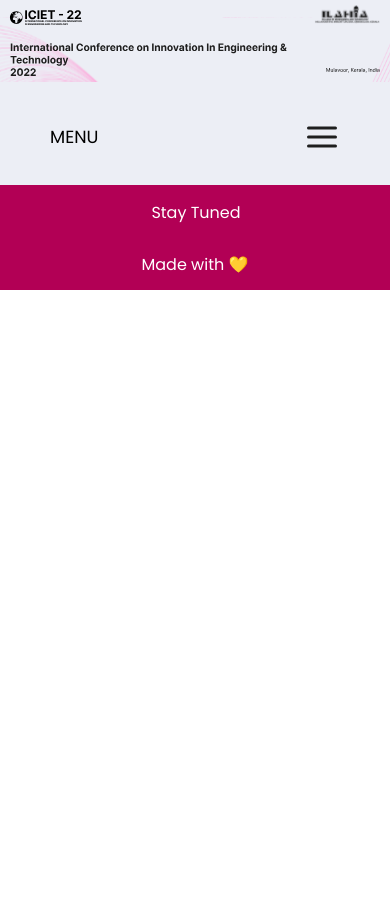
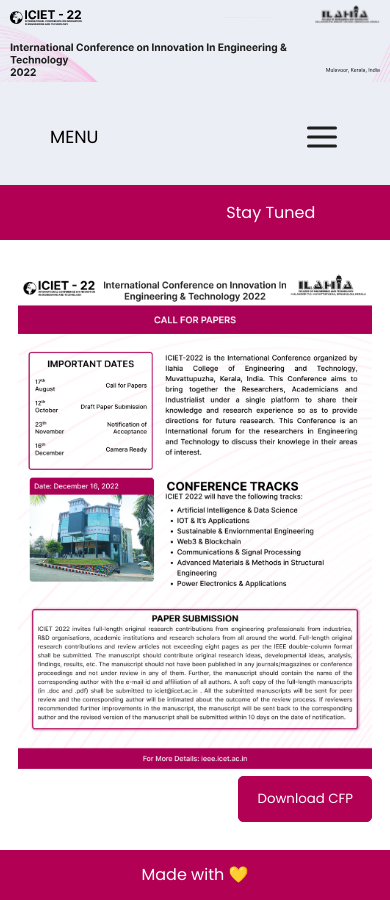
Before and after one commit to DarkPhoenix2704/iciet, a React app: page /papers in a window 390 px wide. Before the commit the page ends 844 px from the top, so only its background shows below. Built offline with nearby package versions, Linux system fonts and the light colour scheme.

Commit message:
Added CFP Page

```diff
--- a/src/index.tsx
+++ b/src/index.tsx
@@ -10,6 +10,7 @@
 import Committe from "./pages/Committe";
 import Contact from "./pages/Contact";
 import Venue from "./pages/Venue";
+import CallForPaper from "./pages/CallForPaper";
 const container = document.getElementById("root");
 const root = createRoot(container);
 
@@ -25,6 +26,7 @@
             <Route path="/committe" element={<Committe/>}/>
             <Route path="/contact" element={<Contact/>}/>
             <Route path="/venue" element={<Venue/>}/>
+            <Route path="/papers" element={<CallForPaper/>}/>
         </Routes>
         <Footer/>
     </BrowserRouter>
--- /dev/null
+++ b/src/pages/CallForPaper/index.css
@@ -0,0 +1,30 @@
+.callForPaper {
+    margin-inline: 36px;
+    margin-block: 28px;
+}
+.callForPaper img {
+    width: 100%;
+}
+.callForPaper .buttons {
+    display: flex;
+    flex-direction: row;
+    justify-content: flex-end;
+}
+.callForPaper .buttons button {
+    padding-inline:18px;
+    border-radius: 5px;
+    border: solid 1px #B20055;
+    color: white;
+    background-color: #B20055;
+    padding-block: 12px;
+    transition: all 0.3s ease-in-out;
+}
+.callForPaper .buttons button:hover {
+    color: #B20055;
+    background: white;
+}
+@media only screen and (max-width:890px) {
+    .callForPaper {
+        margin-inline: 18px;
+    }
+}
--- /dev/null
+++ b/src/pages/CallForPaper/index.tsx
@@ -0,0 +1,20 @@
+import React from "react";
+import "./index.css";
+import cfp from "../../assets/cfp.png";
+import cfpDownload from "../../assets/cfp.pdf";
+const CallForPaper = () => {
+    return (
+        <div className="callForPaper">
+            <img src={cfp}/>
+            <div className="buttons">
+                <a href={cfpDownload} target="_blank download">
+                    <button>
+                        Download CFP
+                    </button>
+                </a>
+
+            </div>
+        </div>
+    );
+}
+export default CallForPaper;
--- a/src/types/declaration.d.ts
+++ b/src/types/declaration.d.ts
@@ -1,2 +1,3 @@
 declare module "*.png";
 declare module "*.svg";
+declare module "*.pdf";
```
Also changed, not shown: src/assets/cfp.png (added), 1 other file (tests, documents, lock files or other folders).
